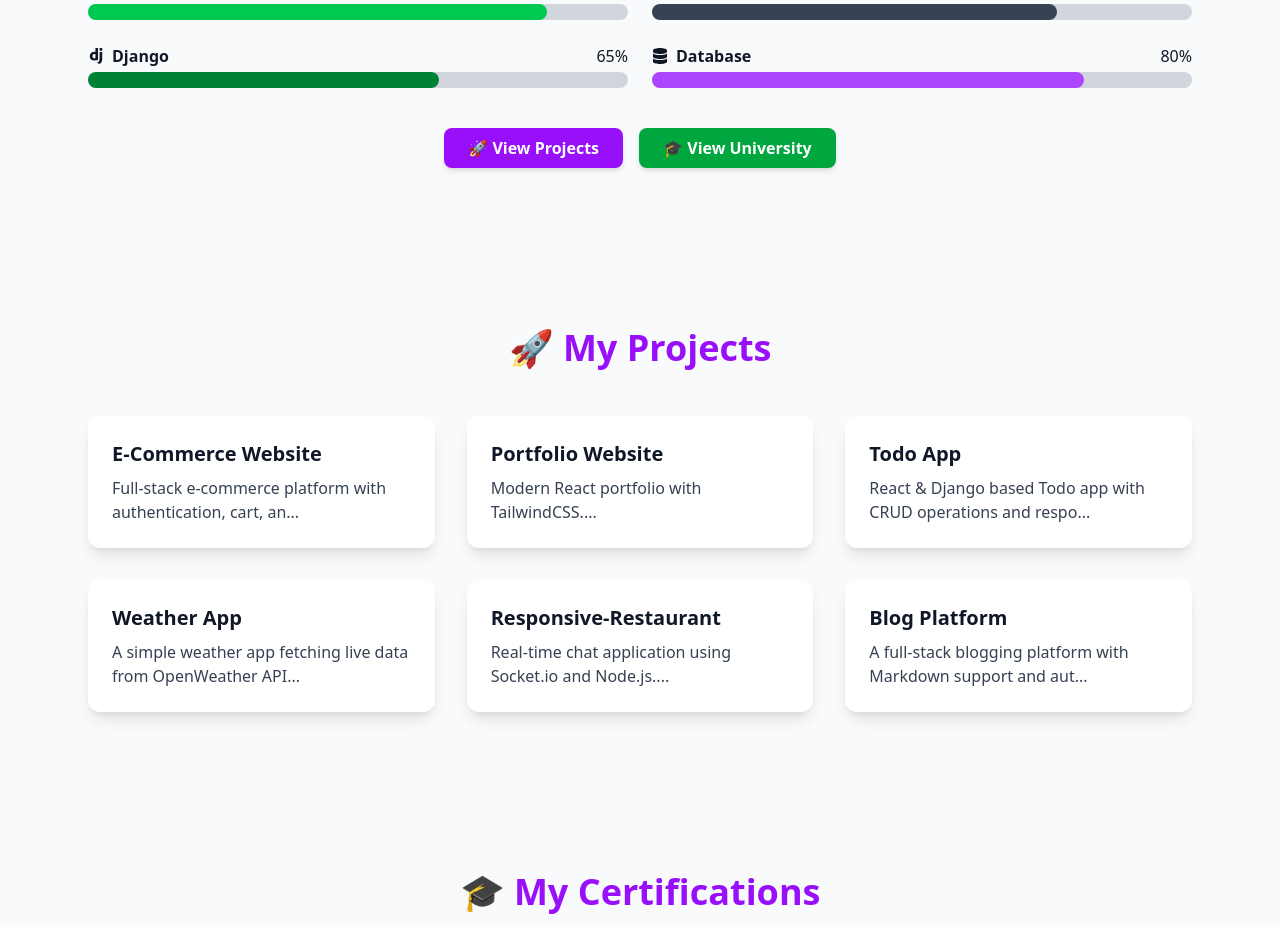
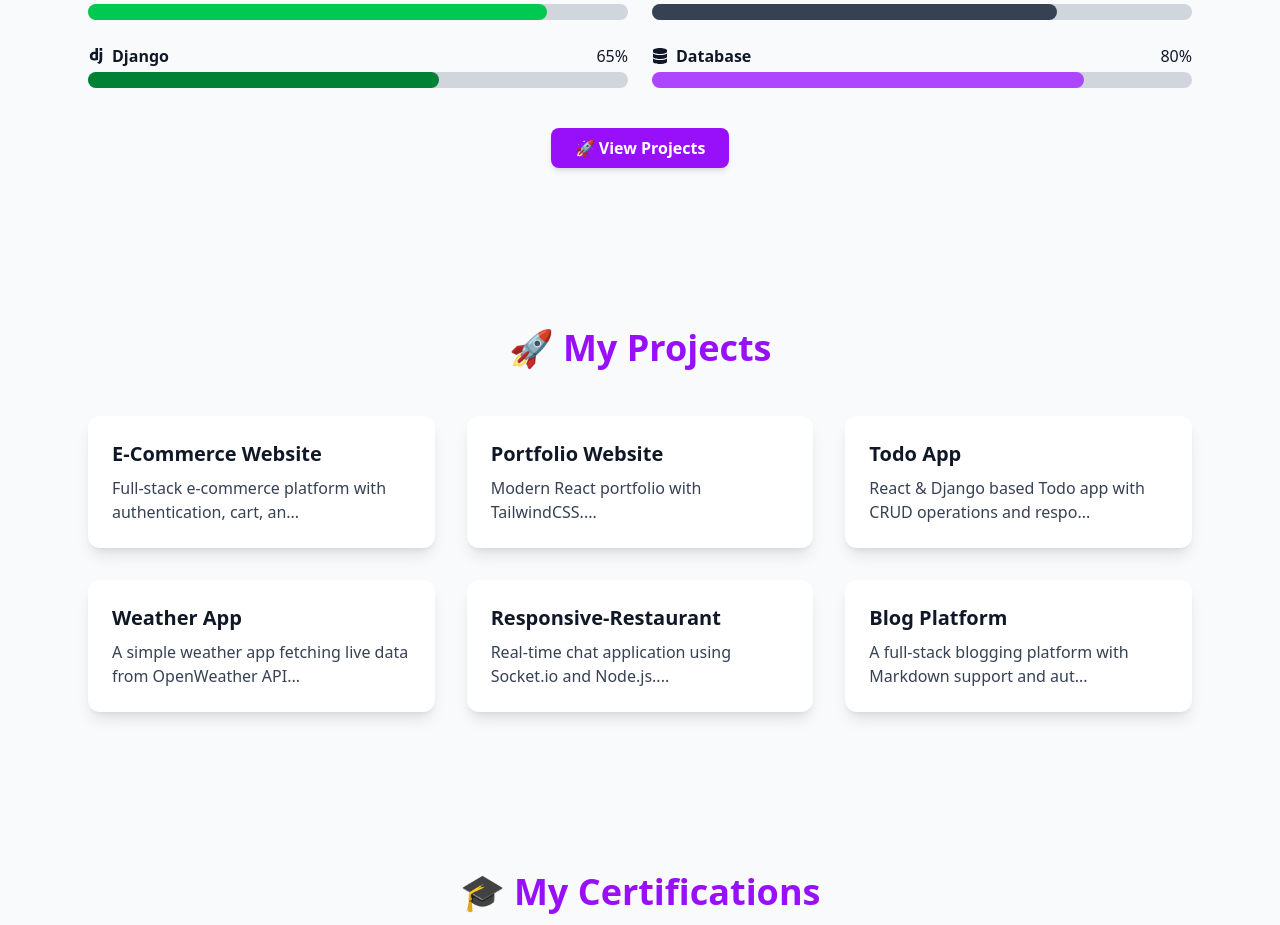
Before and after one commit to GorNarendrasinh/My-Portfolio, a React (Vite) app in the folder reactportfolio/: page / in a window 1280 px wide. Shown: the part 1642-2567 px from the top of the page. Built offline with nearby package versions, Linux system fonts and the light colour scheme.

Commit message:
Update Skills.jsx

```diff
--- a/reactportfolio/src/components/Skills/Skills.jsx
+++ b/reactportfolio/src/components/Skills/Skills.jsx
@@ -55,13 +55,7 @@ const Skills = () => {
             🚀 View Projects
           </a>
 
-          <a
-            href="https://silveroakuni.ac.in/"
-            className="bg-green-600 hover:bg-green-800 text-white px-6 py-2 rounded-lg font-semibold shadow-md"
 
-          >
-            🎓 View University
-          </a>
         </div>
       </div>
     </section>
```
